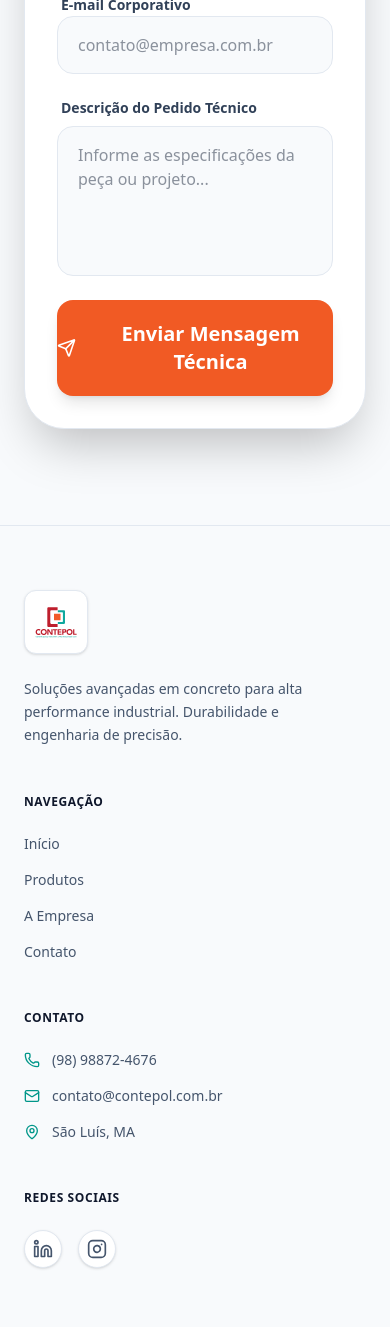
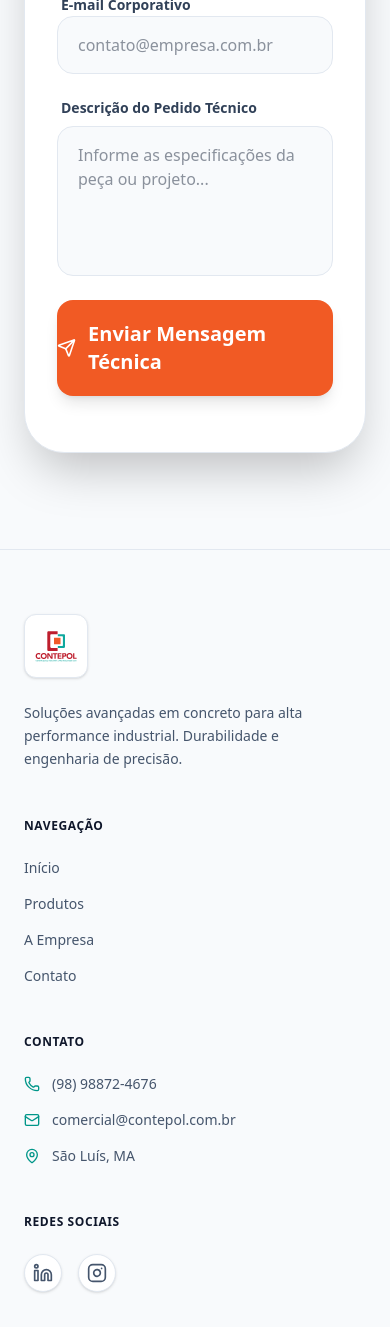
Before and after one commit to ManciaLeo/contepol-website, a Next.js app: page /contato in a window 390 px wide. Shown: the part 1575-2902 px from the top of the page. Built offline with nearby package versions, Linux system fonts and the light colour scheme.

Commit message:
pagecontato

```diff
--- a/app/contato/page.tsx
+++ b/app/contato/page.tsx
@@ -117,9 +117,43 @@ export default function Contato() {
                   <textarea className="w-full flex-1 min-h-[150px] bg-slate-50 dark:bg-slate-950 border border-slate-200 dark:border-slate-800 rounded-2xl px-5 py-4 focus:border-[#F15A24] outline-none transition-all text-slate-800 dark:text-slate-200 resize-none" placeholder="Informe as especificações da peça ou projeto..."></textarea>
                 </div>
 
-                <button type="button" className="w-full py-5 bg-[#F15A24] text-white font-bold text-xl rounded-2xl hover:bg-orange-600 transition-all shadow-lg transform hover:-translate-y-1 active:translate-y-0 flex items-center justify-center gap-3">
-                  <Send className="w-5 h-5" /> Enviar Mensagem Técnica
-                </button>
+                <>
+  {/* 📱 VERSÃO MOBILE (Ecrãs pequenos): Usa a Opção 2 (Abre a App de E-mail) */}
+  {/* A classe 'block md:hidden' faz com que isto só apareça no telemóvel */}
+  <div className="block md:hidden">
+    <a
+      href="mailto:comercial@contepol.com.br?subject=Contacto Técnico via Site - Contepol"
+      className="w-full py-5 bg-[#F15A24] text-white font-bold text-xl rounded-2xl hover:bg-orange-600 transition-all shadow-lg transform active:translate-y-0 flex items-center justify-center gap-3 no-underline"
+    >
+      <Send className="w-5 h-5" /> Enviar Mensagem Técnica
+    </a>
+  </div>
+
+  {/* 💻 VERSÃO WEB/DESKTOP (Ecrãs grandes): Usa a Opção 1 (Formulário no site) */}
+  {/* A classe 'hidden md:block' faz com que isto só apareça no computador e tablets maiores */}
+  <div className="hidden md:block">
+    <form action="https://formsubmit.co/comercial@contepol.com.br" method="POST" className="space-y-4">
+
+      {/* Exemplo de campos (Podes adicionar os teus aqui!) */}
+      {/* <input type="text" name="nome" placeholder="O seu Nome" className="..." required /> */}
+      {/* <input type="email" name="email" placeholder="O seu E-mail" className="..." required /> */}
+      {/* <textarea name="mensagem" placeholder="A sua Mensagem" className="..." required></textarea> */}
+
+      {/* Configurações invisíveis do FormSubmit para ficar mais profissional */}
+      <input type="hidden" name="_subject" value="Novo Contacto pelo Site - Contepol" />
+      <input type="hidden" name="_captcha" value="false" />
+
+      {/* Botão de Enviar do Formulário */}
+      <button
+        type="submit"
+        className="w-full py-5 bg-[#F15A24] text-white font-bold text-xl rounded-2xl hover:bg-orange-600 transition-all shadow-lg transform hover:-translate-y-1 active:translate-y-0 flex items-center justify-center gap-3"
+      >
+        <Send className="w-5 h-5" /> Enviar Mensagem Técnica
+      </button>
+
+    </form>
+  </div>
+</>
               </form>
             </div>
           </Reveal>
--- a/components/layout/Footer.tsx
+++ b/components/layout/Footer.tsx
@@ -41,7 +41,7 @@ export const Footer = () => {
               </li>
               <li className="flex items-center gap-3">
                 <Mail className="w-4 h-4 text-teal-600 dark:text-teal-500" />
-                <span>contato@contepol.com.br</span>
+                <span>comercial@contepol.com.br</span>
               </li>
               <li className="flex items-center gap-3">
                 <MapPin className="w-4 h-4 text-teal-600 dark:text-teal-500" />
```
